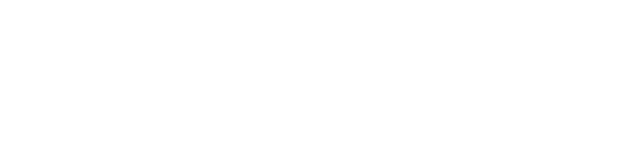
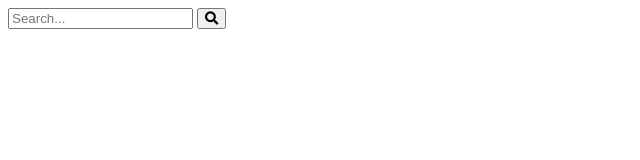
Before and after one commit to ebront08/hiddensearchwidget-, a plain HTML site: page index.html in a window 1280 px wide. Shown: the whole page, without its empty margins (0-640 px from the left). Drawn offline with Linux system fonts and the light colour scheme.

Commit message:
added body code

```diff
--- a/index.html
+++ b/index.html
@@ -9,6 +9,13 @@
     <title>Hidden Search Widget</title>
 </head>
 <body>
+    <div class="search">
+        <input type="text" class="input" placeholder="Search...">
+        <button class="btn">
+          <i class="fas fa-search"></i>
+        </button>
+      </div>
+      <script src="script.js"></script>
 
 </body>
 </html>
```
